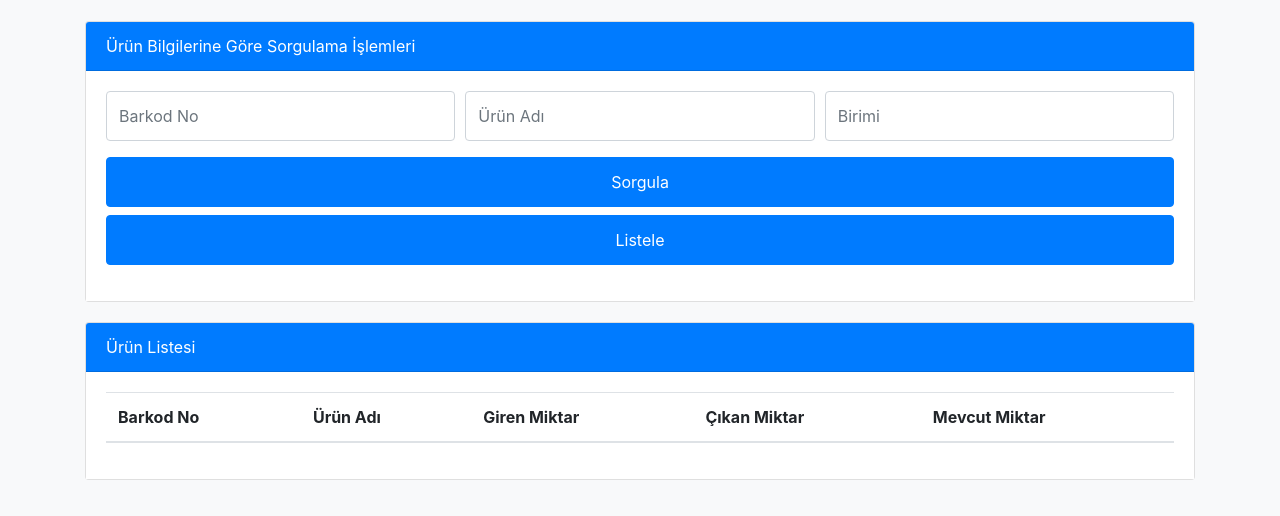
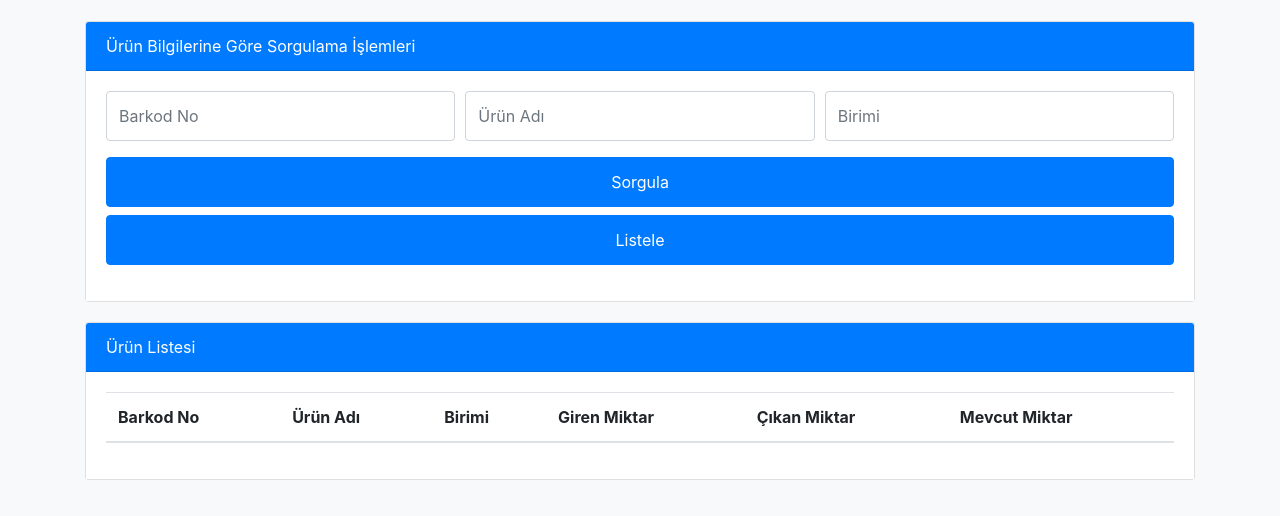
Before and after one commit to suleyman-yilmaz/nodejs-stokTakipSistemi, a website: page public/anlikStok.html in a window 1280 px wide. Shown: the part 244-760 px from the top of the page. Drawn offline with nearby package versions, Linux system fonts and the light colour scheme; no server answers.

Commit message:
Initial Commit

```diff
--- a/public/anlikStok.html
+++ b/public/anlikStok.html
@@ -135,6 +135,7 @@
                         <tr>
                             <th>Barkod No</th>
                             <th>Ürün Adı</th>
+                            <th>Birimi</th>
                             <th>Giren Miktar</th>
                             <th>Çıkan Miktar</th>
                             <th>Mevcut Miktar</th>
```
